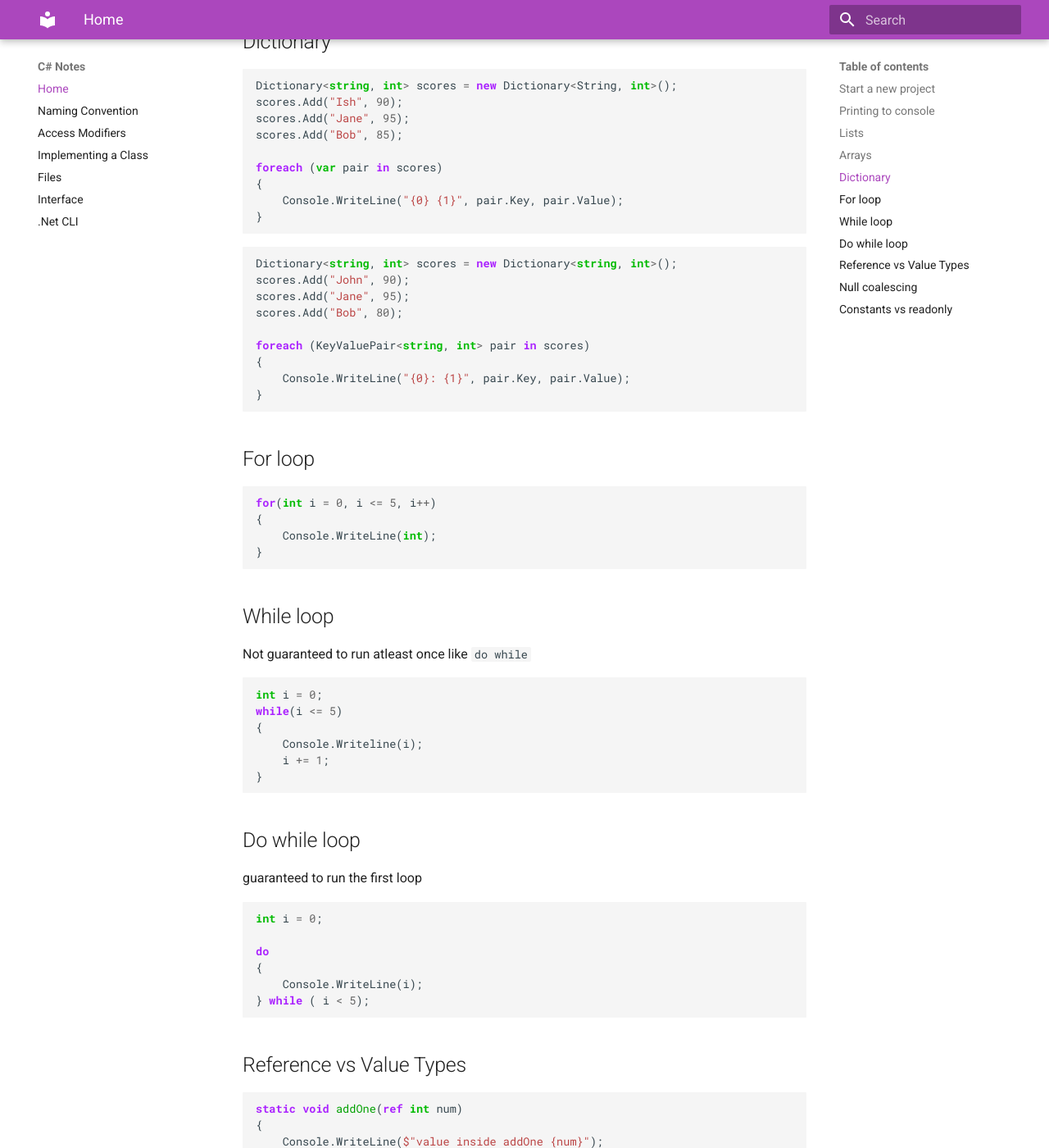
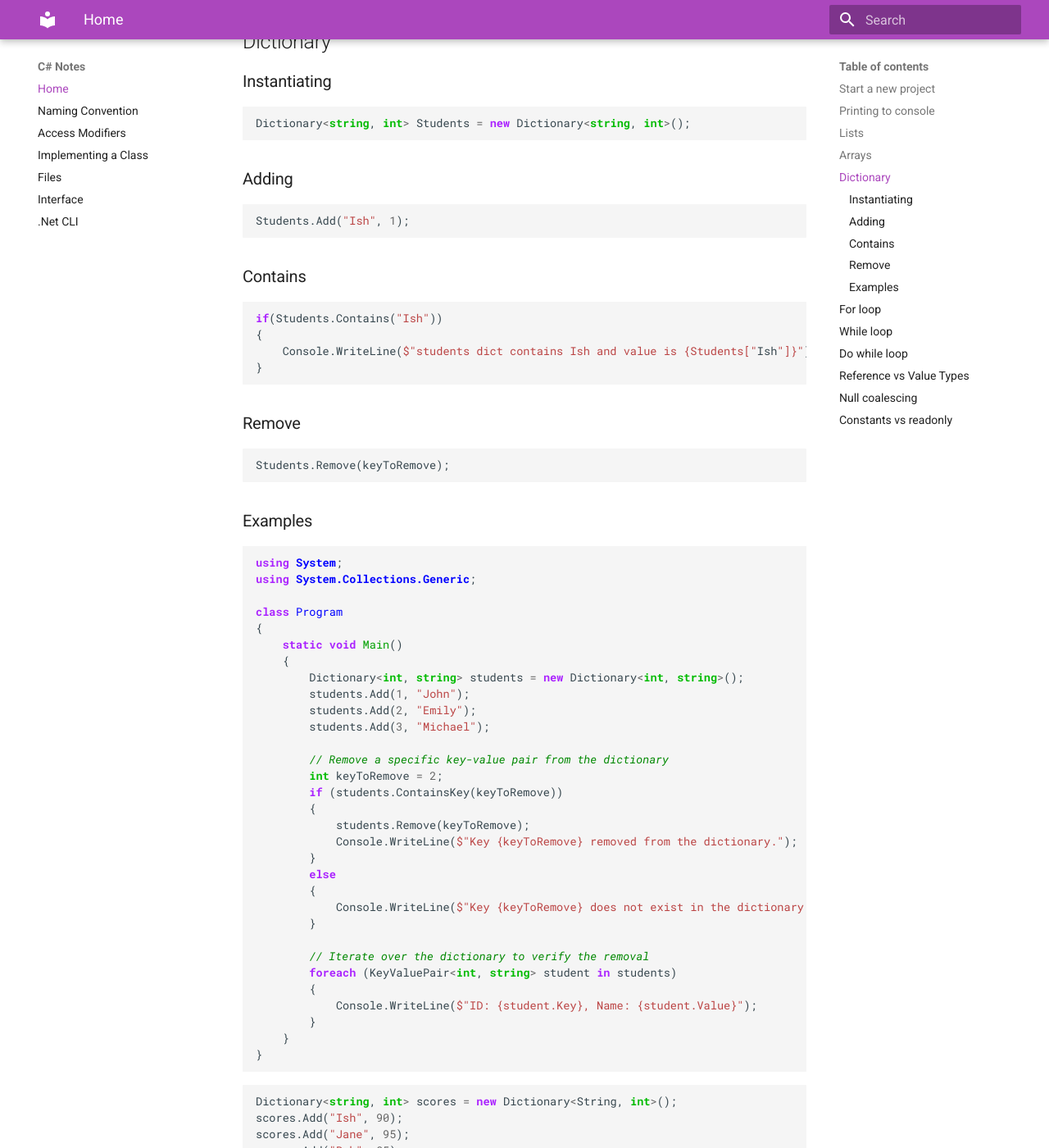
Before and after one commit to deltahedge1/c-sharp-notes, an MkDocs documentation site: the page built from docs/index.md, in a window 1280 px wide and 1400 px high, scrolled down 1104 px. Shown: the whole window at 82% size. Built offline with MkDocs 1.6.1 and Material for MkDocs 9.7.7, drawn with Linux system fonts in a browser that asks for light colours.

Commit message:
added more to dictionary

````diff
--- a/docs/index.md
+++ b/docs/index.md
@@ -47,6 +47,67 @@ Array.Sort(myOtherArray) // does it in place no need to assign
 ```
 
 ## Dictionary
+
+
+### Instantiating
+```C#
+Dictionary<string, int> Students = new Dictionary<string, int>();
+```
+
+### Adding
+```C#
+Students.Add("Ish", 1);
+```
+
+### Contains
+```C#
+if(Students.Contains("Ish"))
+{
+	Console.WriteLine($"students dict contains Ish and value is {Students["Ish"]}")
+}
+```
+
+### Remove
+```C#
+Students.Remove(keyToRemove);
+```
+
+### Examples
+
+```C#
+using System;
+using System.Collections.Generic;
+
+class Program
+{
+    static void Main()
+    {
+        Dictionary<int, string> students = new Dictionary<int, string>();
+        students.Add(1, "John");
+        students.Add(2, "Emily");
+        students.Add(3, "Michael");
+
+        // Remove a specific key-value pair from the dictionary
+        int keyToRemove = 2;
+        if (students.ContainsKey(keyToRemove))
+        {
+            students.Remove(keyToRemove);
+            Console.WriteLine($"Key {keyToRemove} removed from the dictionary.");
+        }
+        else
+        {
+            Console.WriteLine($"Key {keyToRemove} does not exist in the dictionary.");
+        }
+
+        // Iterate over the dictionary to verify the removal
+        foreach (KeyValuePair<int, string> student in students)
+        {
+            Console.WriteLine($"ID: {student.Key}, Name: {student.Value}");
+        }
+    }
+}
+
+```
 
 ```C#
 Dictionary<string, int> scores = new Dictionary<String, int>();
````
